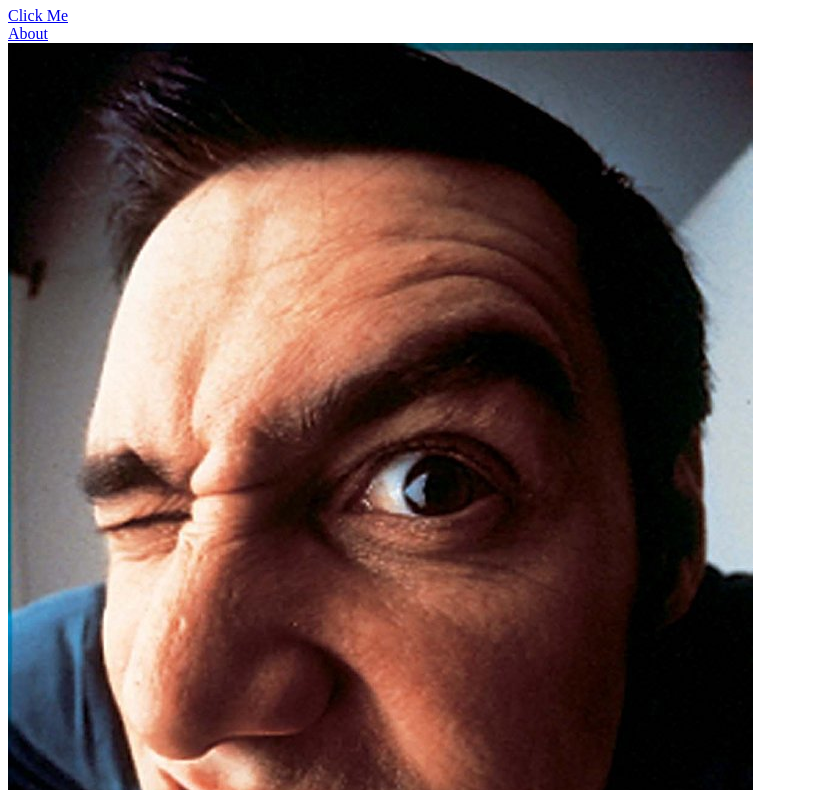
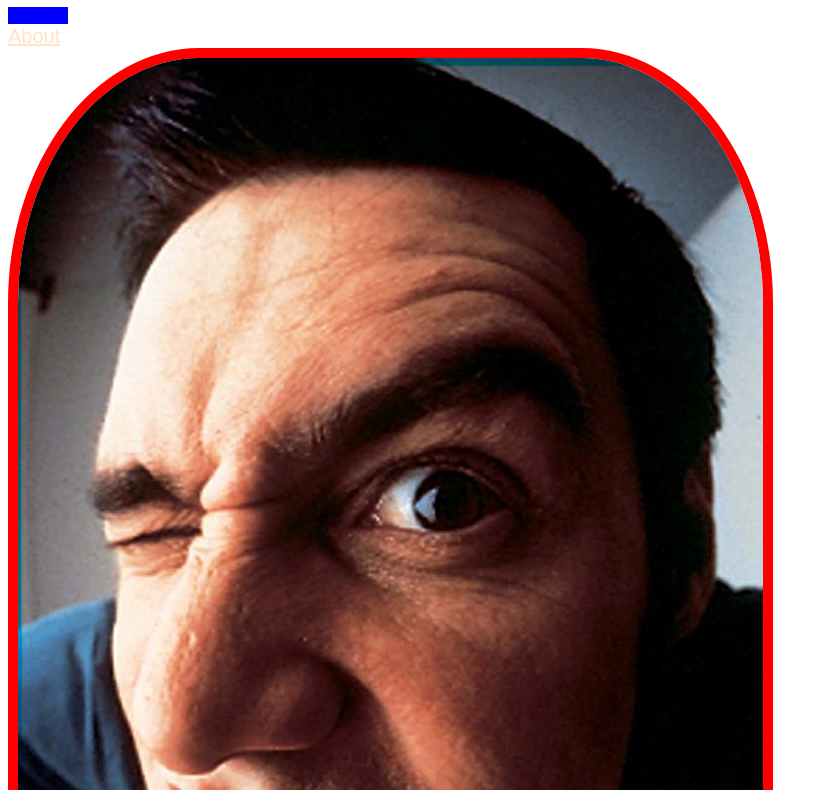
Before and after one commit to 1208kelly/Brainnest-Assignment-Links-and-Images, a plain HTML site: page links-and-images/index.html in a window 1280 px wide. Shown: the part 73-863 px from the top of the page, without its empty margins (0-828 px from the left). Drawn offline with Linux system fonts and the light colour scheme; files that its build step writes are made by us from their sources.

Commit message:
added properties to style.css and added these as classes to index.html

```diff
--- a/links-and-images/css/style.css
+++ b/links-and-images/css/style.css
@@ -0,0 +1,15 @@
+.click-me {
+    background-color: #0000ff;
+}
+
+.about-text {
+    font-family: Arial, Helvetica, sans-serif;
+    font-size: 20px;
+    color: #ffe4c4;
+}
+
+.test-image {
+    border: solid 10px;
+    color: #ff0000;
+    border-radius: 25%;
+}
--- a/links-and-images/index.html
+++ b/links-and-images/index.html
@@ -4,18 +4,18 @@
     <meta charset="UTF-8">
     <meta http-equiv="X-UA-Compatible" content="IE=edge">
     <meta name="viewport" content="width=device-width, initial-scale=1.0">
-    <link rel="stylesheet" href="style.css">
+    <link rel="stylesheet" href="./css/style.css">
     <title>Links & Images</title>
 </head>
 <body>
     <h1 style="color: #ff0000; font-style: oblique;"> Homepage </h1>
 
-    <a href="https://theuselessweb.com/"> Click Me </a>
+    <a class="click-me" href="https://theuselessweb.com/"> Click Me </a>
     <br>
 
-    <a href="./pages/about.html"> About </a>
+    <a class="about-text" href="./pages/about.html"> About </a>
     <br>
 
-    <img src="./images/first-img.jpg" alt="first-img.jpg">
+    <img class="test-image" src="./images/first-img.jpg" alt="first-img.jpg">
 </body>
 </html>
```
